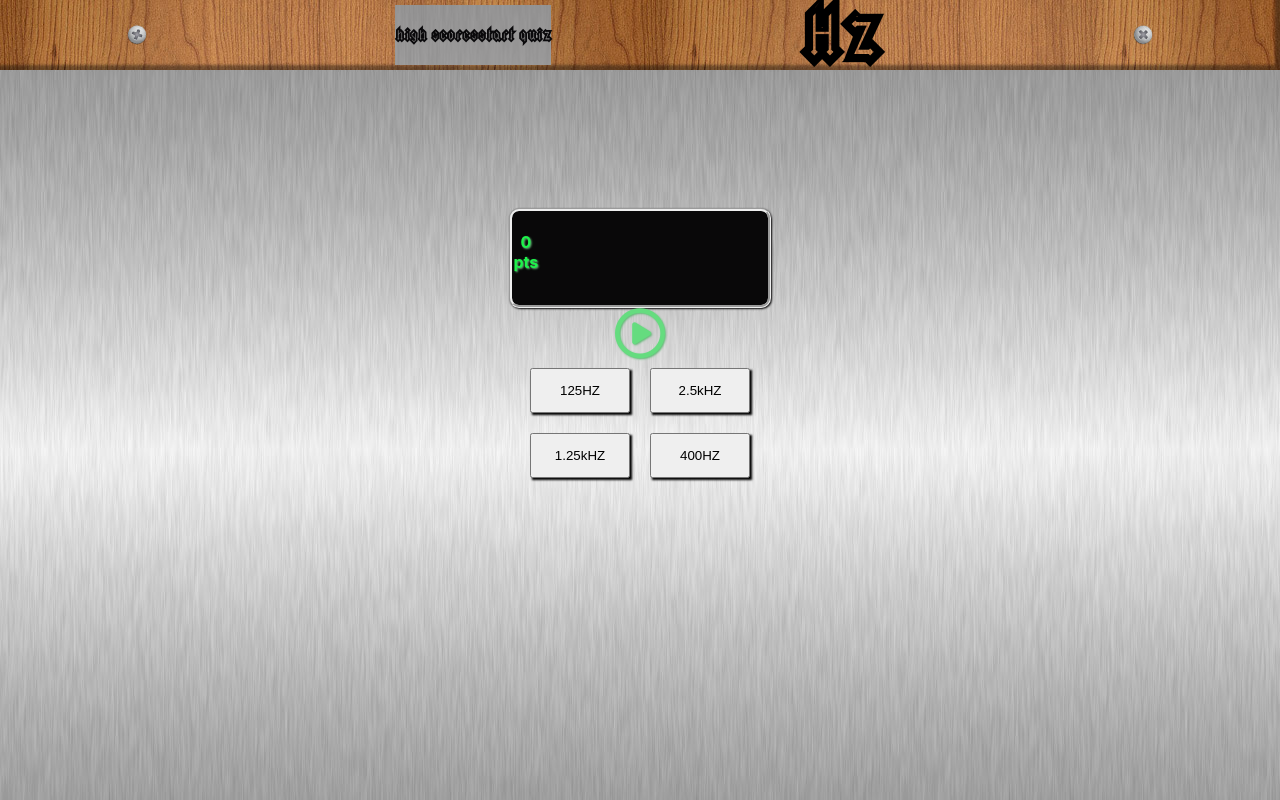
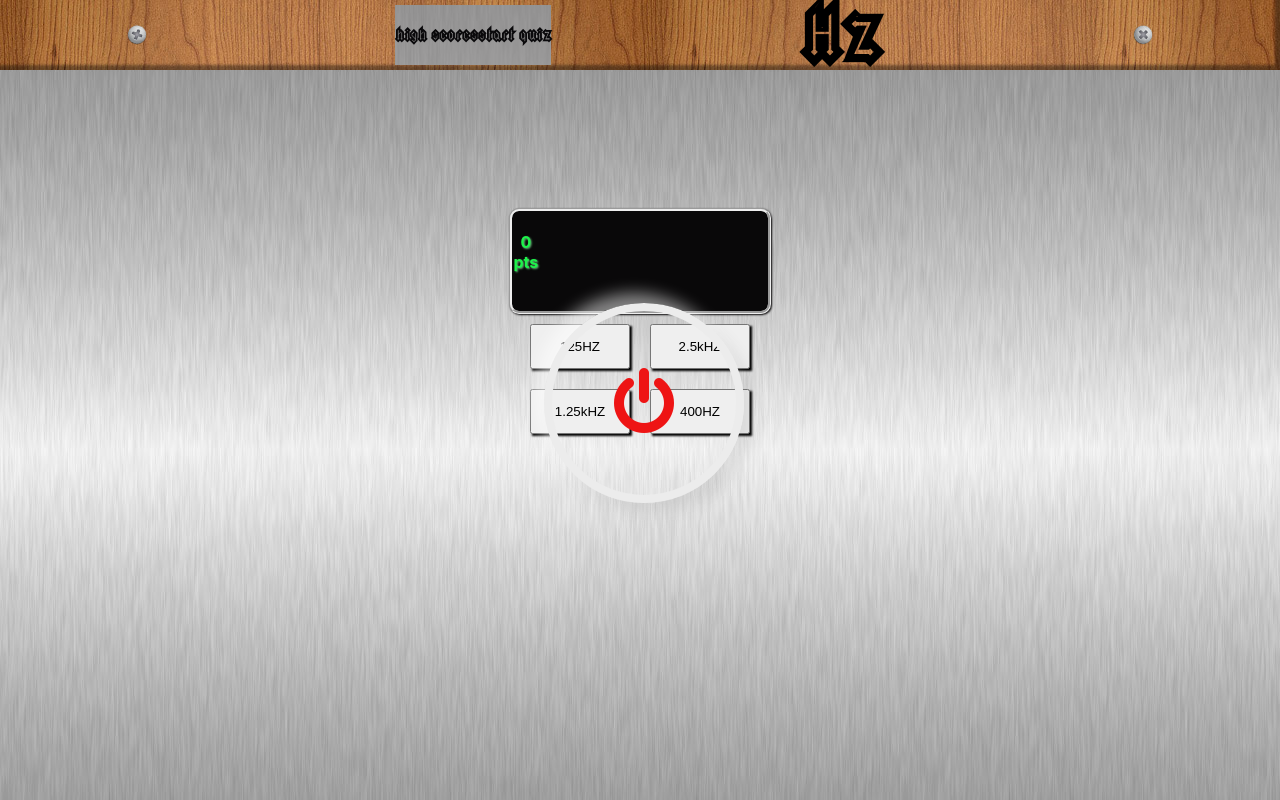
Before and after one commit to willnolin/Hz, a React (Create React App) app: page /quiz in a window 1280 px wide. Built offline with nearby package versions, Linux system fonts and the light colour scheme; no server answers.

Commit message:
redirects

```diff
--- a/public/index.html
+++ b/public/index.html
@@ -11,6 +11,7 @@
     />
     <script src="https://kit.fontawesome.com/05120f500d.js" crossorigin="anonymous"></script>
     <link rel="apple-touch-icon" href="%PUBLIC_URL%/logo192.png" />
+    <link rel="stylesheet" href="https://cdnjs.cloudflare.com/ajax/libs/font-awesome/4.7.0/css/font-awesome.min.css">
     <!--
       manifest.json provides metadata used when your web app is installed on a
       user's mobile device or desktop. See https://developers.google.com/web/fundamentals/web-app-manifest/
--- a/src/App.css
+++ b/src/App.css
@@ -123,6 +123,43 @@
   color: rgb(10, 9, 11) !important;
   background-color: rgba(156, 154, 154, 0.4);
   text-decoration: none;
+}
+/* power button */
+input[type="checkbox"] {
+  height: 200px;
+  width: 200px;
+  -webkit-appearance: none;
+  box-shadow: -10px -10px 15px rgba(255, 255, 255, 0.5),
+    10px 10px 15px rgba(70, 70, 70, 0.12);
+  position: absolute;
+  transform: translate(-50%, -50%);
+  top: 50%;
+  left: 50%;
+  border-radius: 50%;
+  border: 8px solid #ececec;
+  outline: none;
+  display: flex;
+  align-items: center;
+  justify-content: center;
+  cursor: pointer;
+}
+
+input[type="checkbox"]::after {
+  font-family: FontAwesome;
+  content: "\f011";
+  color: #ee1414;
+  font-size: 70px;
+}
+
+input[type="checkbox"]:checked {
+  box-shadow: -10px -10px 15px rgba(255, 255, 255, 0.5),
+    10px 10px 15px rgba(70, 70, 70, 0.12),
+    inset -10px -10px 15px rgba(255, 255, 255, 0.5),
+    inset 10px 10px 15px rgba(70, 70, 70, 0.12);
+}
+
+input[type="checkbox"]:checked::after {
+  color: #15e38a;
 }
 
 .scores-link:visited {
--- a/src/components/ChoiceButtonList.jsx
+++ b/src/components/ChoiceButtonList.jsx
@@ -31,13 +31,6 @@ export default function ChoiceButtonList(props) {
       randArr[3],
       randArr[4],
     ].sort(() => Math.random() -0.5 ))
-    // tempArray && setButtons([
-    //   correctObj,
-    //   tempArray[2],
-    //   tempArray[3],
-    //   tempArray[4],
-    // ].sort(() => Math.random() -0.5 ))
-
   }, [correctObj, randArr])
 
 
@@ -64,7 +57,6 @@ export default function ChoiceButtonList(props) {
 
     return (
       <div className="button-list">
-        {console.log(buttons)}
         {buttons.map((btn, index) => {
           console.log(correctObj)
           return <button
@@ -78,20 +70,3 @@ export default function ChoiceButtonList(props) {
       </div>
     )
   }
-  // ======= Shuffle array =======//
-  //https://www.w3docs.com/snippets/javascript/how-to-randomize-shuffle-a-javascript-array.html
-  // function shuffle(array) {
-  //   let currentId = array.length;
-  // // There remain elements to shuffle
-  //   while (0 !== currentId) {
-  //     // Pick a remaining element
-  //     let randomId = Math.floor(Math.random() * currentId);
-  //     currentId -= 1;
-  //   // Swap it with the current element.
-  //     let tmp = array[currentId];
-  //     array[currentId] = array[randomId];
-  //     array[randomId] = tmp;
-  //   }
-  //   return array;
-  // }
- // ==================================//
--- a/src/components/PlayButton.jsx
+++ b/src/components/PlayButton.jsx
@@ -1,28 +1,17 @@
 import { useState, useEffect } from 'react'
-import { mp3Array } from '../sounds/index.js'
-// import { Howl, Howler } from 'howler'
 import useSound from 'use-sound'
-
-// ===  Play Button will generate the sine wave.
- ///    This is the only component that does this.
 export default function PlayButton(props) {
   const {
     setCorrectObj,
     randArr,
-    // setTempArray,
     clicked,
   } = props;
 
   const [playing, setPlaying] = useState(false);
-  // const [randArr, setRandArr] = useState([...mp3Array].sort(() => Math.random() - 0.5))
   const [currentFile, setCurrentFile] = useState(randArr[0])
 
-  // initialize play button
+
    useEffect(() => {
-
-    // setRandArr([...mp3Array].sort(() => Math.random() - 0.5))
-    // setTempArray(randArr)
-     console.log(randArr, currentFile)
     if (randArr[0] === currentFile) {
       setCurrentFile(randArr[0]);
       setCorrectObj(randArr[0]);
@@ -39,36 +28,26 @@ export default function PlayButton(props) {
       setPlaying(false)
     },
   })
-  ////////////////////////  HOWLER ////////////////////
-  // const sound = new Howl({
-  //     src: [correctObj.file],     //put sounds in order by freqency in index.js so you can adjust volume by index
-  //     volume: correctObj.volume,
-  //     onend: function () {
-  //       // sound.fade(volume, 0.0, 500)
-  //       setPlaying(false);
-  //     },
-  // });
-  // console.log(sound)
-  //   ////////////////////////////
-    const handlePlay = () => {
-      setPlaying(true)
-      play()
-    }
+
+  const handlePlay = () => {
+    setPlaying(true)
+    play()
+  }
 
   const handleStop = () => {
     setPlaying(false)
     stop()
     }
 
-
   return (
     <div className="play-button">
 
-      {playing ? (
+      {/* {playing ? (
         <i className="far fa-pause-circle" onClick={handleStop}></i>
         ) : (
         <i className="far fa-play-circle" onClick={handlePlay}></i>
-      )}
+      )} */}
+       <input type="checkbox"></input>
 
     </div>
   )
```
Also changed, not shown: src/components/Quiz.jsx (+0 -55 lines), src/components/titleCase.js (added), src/images/Power_button_psd-580x300.jpeg (added), 1 other file (tests, documents, lock files or other folders).
